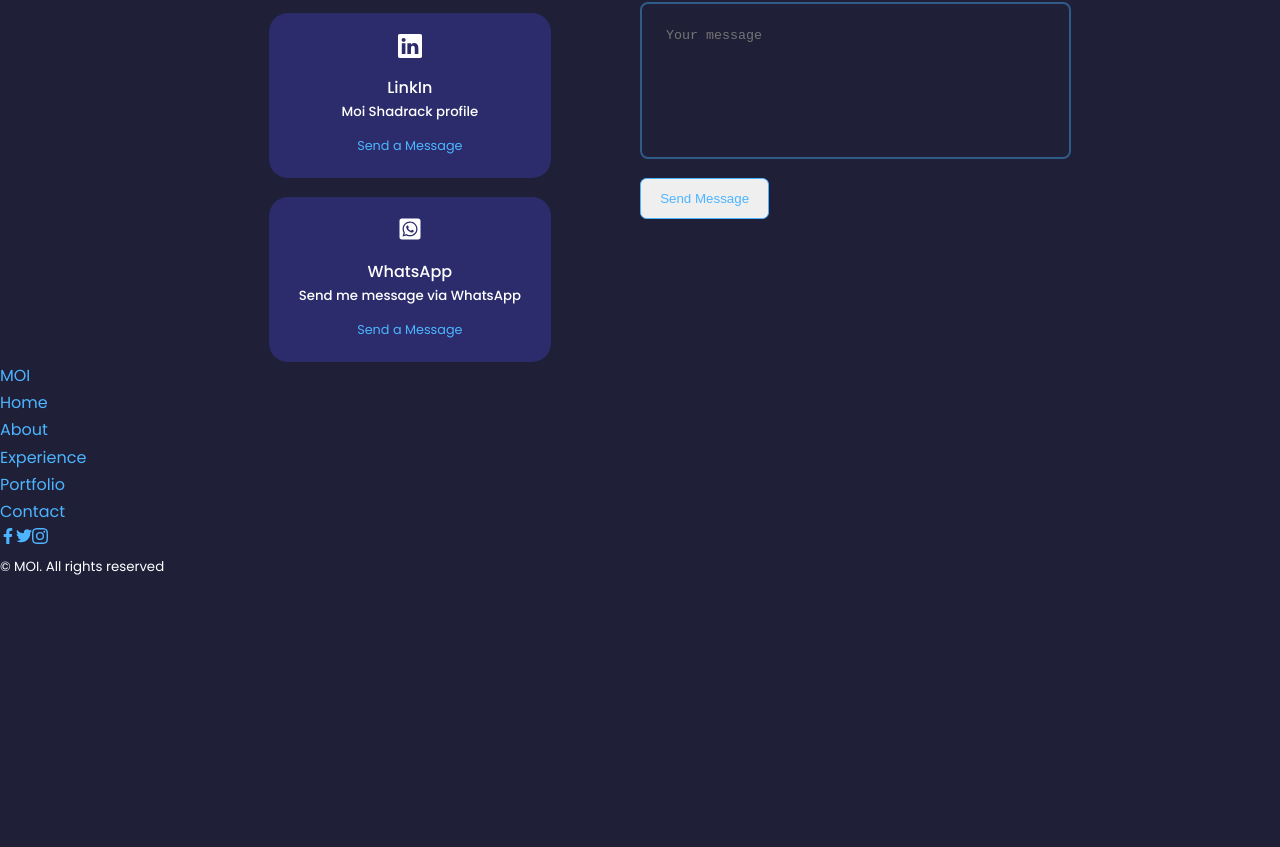
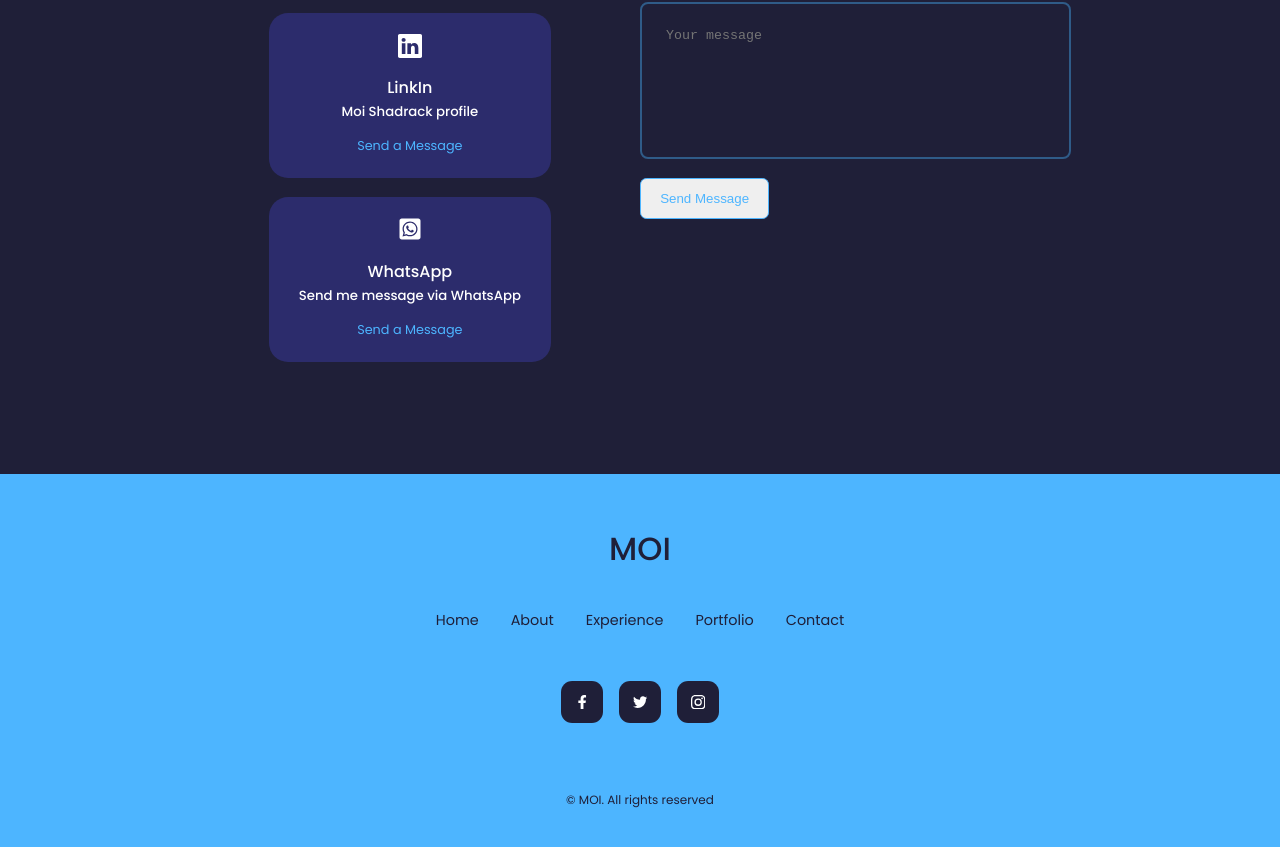
Before and after one commit to 12moi/portfolio-website, a React (Create React App) app: page / in a window 1280 px wide. Shown: the part 4064-4911 px from the top of the page. Before the commit the page ends 4643 px from the top, so only its background shows below. Built offline with nearby package versions, Linux system fonts and the light colour scheme.

Commit message:
add footer styles

```diff
--- a/src/components/Footer/footer.css
+++ b/src/components/Footer/footer.css
@@ -0,0 +1,50 @@
+footer{
+    background: var(--color-primary);
+    padding: 3rem 0;
+    text-align: center;
+    font-size: 0.9rem;
+    margin-top: 7rem;
+}
+footer a{
+    color: var(--color-bg);
+}
+.footer__logo{
+    font-size: 2rem;
+    font-weight: 500;
+    margin-bottom: 2rem;
+    display: inline-block;
+}
+.pernalinks{
+    display: flex;
+    flex-wrap: wrap;
+    justify-content: center;
+    gap: 2rem;
+    margin: 0 auto 3rem;
+
+}
+.footer__social{
+    display: flex;
+    justify-content: center;
+    gap: 1rem;
+    margin-bottom: 4rem;
+}
+.footer__social a{
+    background: var(--color-bg);
+    color: var(--color-white);
+    padding: 0.8rem;
+    border-radius: 0.7rem;
+    display: flex;
+    border: 1px solid transparent;
+
+}
+.footer__social a:hover{
+    background: transparent;
+    color: var(--color-bg);
+    border-color: var(--color-bg);
+
+}
+.footer__copyright{
+    margin-bottom: 4rem;
+    color: var(--color-bg);
+
+}
```
